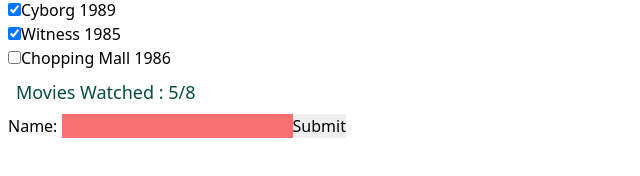
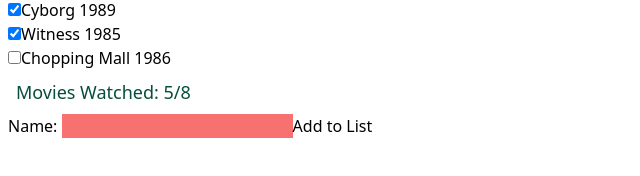
Before and after one commit to Marvling/movie-todo, a React (Create React App) app: page / in a window 1280 px wide. Shown: the part 130-306 px from the top of the page, without its empty margins (0-640 px from the left). Built offline with nearby package versions, Linux system fonts and the light colour scheme.

Commit message:
moved search bar into different componenet

```diff
--- a/src/App.js
+++ b/src/App.js
@@ -1,22 +1,20 @@
 import React from 'react'
 import TodoItem from './components/TodoItem'
+import SearchBar from './components/SearchBar'
 import todoData from './components/todoData'
 
 class App extends React.Component{
     constructor(props){
         super(props)
 
-        this.handleChange = this.handleChange.bind(this)
+        this.handleCheckbox = this.handleCheckbox.bind(this)
         this.handleInput = this.handleInput.bind(this)
         this.handleSubmit = this.handleSubmit.bind(this)
-
 
         let numberWatched = 0;
             for (let i = 0; i <todoData.length; i++) {
             if (todoData[i].isWatched) {numberWatched++};
         }
-
-
 
         this.state = {
             typedName: '',
@@ -40,19 +38,14 @@ class App extends React.Component{
 
     }
     handleInput(event) {
-        this.setState({typedName: event.target.value});
+        this.setState({typedName: event.target.value})
       }
 
     handleSubmit(event) {
 
-        console.log('am I fired')
-
-
         this.setState((prevState) => {
 
             let updatedTodoDataArray = prevState.todoDataArray
-
-            console.log(updatedTodoDataArray);
 
             let newTodoItem = {
                 id: prevState.todoDataArray.length + 1,
@@ -60,11 +53,14 @@ class App extends React.Component{
                 year: 1800,
                 isWatched: false
             }
+
             updatedTodoDataArray.push(newTodoItem)
+            // .push creates a duplicate item for some reason, bleow line clears the duplicate item
             updatedTodoDataArray = Array.from(new Set(updatedTodoDataArray));
 
             return {
                 todoDataArray: updatedTodoDataArray,
+                typedName: ''
             }
         })
 
@@ -72,59 +68,49 @@ class App extends React.Component{
         event.preventDefault();
       }
 
-    handleChange(id){
+    handleCheckbox(id){
         this.setState(prevState => {
             const updatedTodoArray = prevState.todoDataArray.map(todo => {
                 if (todo.id === id) {
                     return{
                         ...todo,
                         isWatched: !todo.isWatched
-                    }
-                }
+                    }}
 
                 return todo
             })
-            return {
-                todoDataArray: updatedTodoArray,
-            }
+            return {todoDataArray: updatedTodoArray}
         })
 
         this.countWatched();
-
     }
-
 
     render (){
 
-        const todoItemsList = this.state.todoDataArray.map(
-            (items) => <TodoItem
+        const todoItemsList = this.state.todoDataArray.map((items) =>
+            <TodoItem
                 key={items.id}
                 todoObject={items}
-                handleChange = {this.handleChange}
-            />
-        )
+                handleCheckbox = {this.handleCheckbox}/>
+            )
 
         return(
             <div className='m-2'>
+
                 {todoItemsList}
 
-                <p
-                    className='p-2 text-lg text-green-900'>
-                    Movies Watched : {this.state.numberOfWatched
-                    /* TODO: Put a for loop that  checks for the comnpleted items and get rid of the numberOfWatched state & function*/}
-                    /{this.state.todoDataArray.length}
+                <p className='p-2 text-lg text-green-900'>
+                    {`Movies Watched: ${this.state.numberOfWatched}/${this.state.todoDataArray.length}`}
                 </p>
 
-                <form onSubmit={this.handleSubmit}>
-                    <label >
-                        Name: <input className='bg-red-400' type="text"  onChange={this.handleInput} />
-                    </label>
-
-                    <input type="submit" value="Submit" />
-                </form>
+                <SearchBar
+                    handleSubmit={this.handleSubmit}
+                    handleInput={this.handleInput}
+                    value={this.state.typedName}/>
 
             </div>
         )
     }
 }
+
 export default App
--- /dev/null
+++ b/src/components/SearchBar.js
@@ -0,0 +1,18 @@
+import React from 'react'
+
+function SearchBar (props) {
+   return(
+   <form onSubmit={props.handleSubmit}>
+        <label>
+            Name: <input
+            className='bg-red-400'
+            type="text"
+            onChange={props.handleInput}
+            value={props.value}
+            />
+        </label>
+        <button>Add to List</button>
+    </form>
+    )
+}
+export default SearchBar
--- a/src/components/TodoItem.js
+++ b/src/components/TodoItem.js
@@ -7,11 +7,10 @@ const ToDoItem = (props) => {
         type='checkbox'
         id={props.name}
         checked={props.todoObject.isWatched}
-        onChange={() => props.handleChange(props.todoObject.id)}
+        onChange={() => props.handleCheckbox(props.todoObject.id)}
         />
 
-        <label
-            htmlFor={props.todoObject.name}>
+        <label htmlFor={props.todoObject.name}>
             {props.todoObject.name} {props.todoObject.year}
         </label>
     </div>)
```
